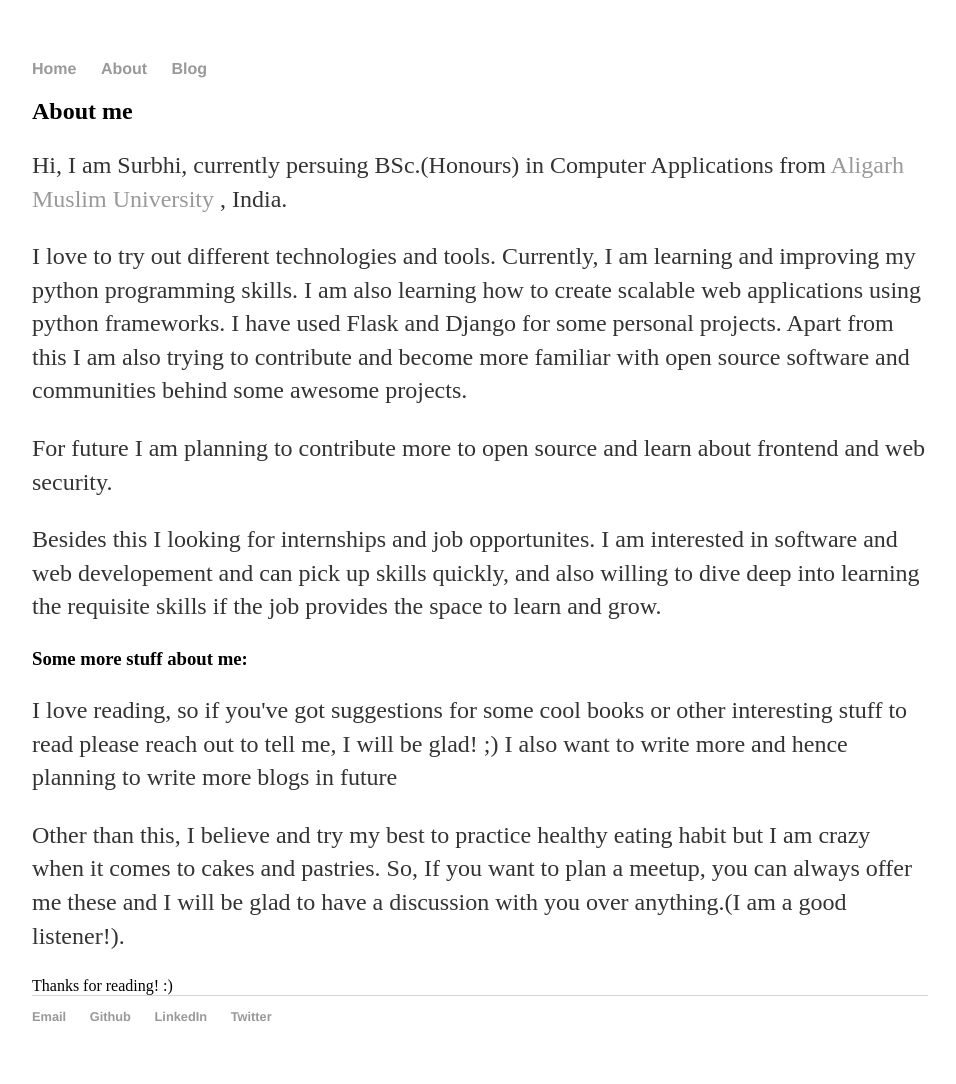
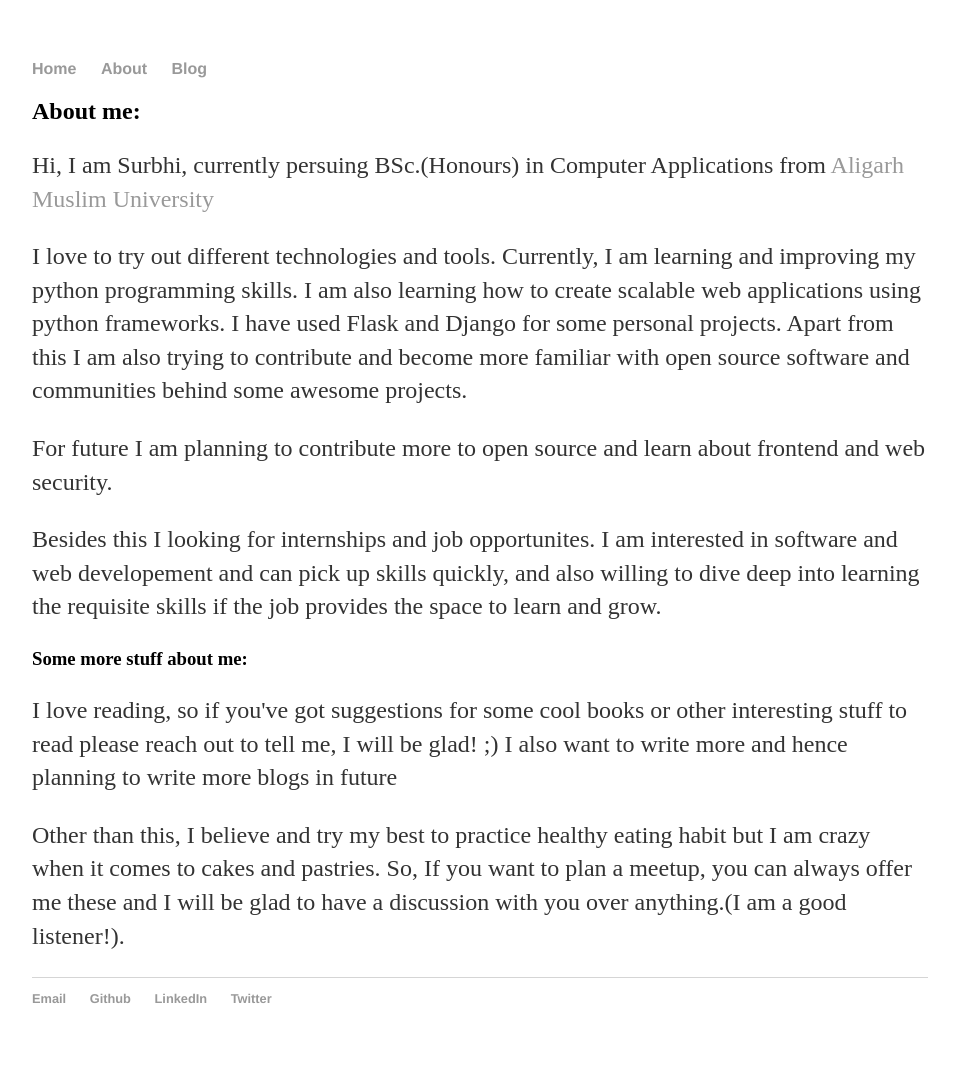
Before and after one commit to ssurbhi560/ssurbhi560.github.io, a Jekyll site: the page built from about/index.html, in a window 1280 px wide. Shown: the whole page, without its empty margins (160-1116 px from the left). Built offline with Jekyll 4.4.1, drawn with Linux system fonts in a browser that asks for light colours.

Commit message:
changes in intro

```diff
--- a/about/index.html
+++ b/about/index.html
@@ -3,9 +3,9 @@ layout: default
 title: About Me | ssurbhi560
 ---
 <div class="blurb">
-	<h2>About me </h2>
+	<h2>About me:</h2>
 		<p>
-			Hi, I am Surbhi, currently persuing BSc.(Honours) in Computer Applications from <a href="www.amu.ac.in"> Aligarh Muslim University </a>, India.
+			Hi, I am Surbhi, currently persuing BSc.(Honours) in Computer Applications from <a href="https://www.amu.ac.in"> Aligarh Muslim University </a>
 		</p>
 		<p>
 			I love to try out different technologies and tools. Currently, I am learning and improving my python programming skills.
@@ -29,5 +29,4 @@ title: About Me | ssurbhi560
 			Other than this, I believe and try my best to practice healthy eating habit but I am crazy when it comes to cakes and pastries.
 			So, If you want to plan a meetup, you can always offer me these and I will be glad to have a discussion with you over anything.(I am a good listener!).
 		</p>
-	Thanks for reading! :)
 </div>
--- a/index.html
+++ b/index.html
@@ -6,6 +6,6 @@ title: ssurbhi560 o/
 	<h2>Hey there, I'm Surbhi!</h2>
 	<p>Here you will find my blogs and some other stuff ocassionaly, that I would like to share!</p>
 	<p>
-		Although I am still in my learning phase but to give a little excerpt from the learnings so far, here is: <a href="/about">who I am...?</a>
+		Although I am still in my learning phase but to give a little excerpt from the learnings so far, here is <a href="/about">who I am...?</a>
 	</p>
 </div><!-- /.blurb -->
```
